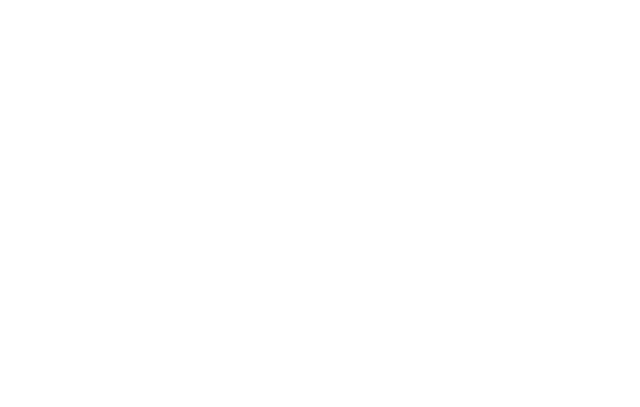
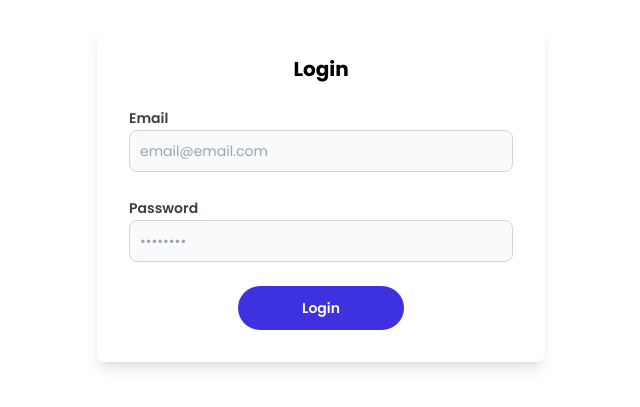
Before and after one commit to Immersive-Dash/fe-web, a React (Vite) app: page /login in a window 1280 px wide. Before the commit this address had no page. Shown: the part 207-614 px from the top of the page, without its empty margins (319-959 px from the left). Built offline with nearby package versions, Linux system fonts and the light colour scheme.

Commit message:
feat: add login page

```diff
--- a/src/App.tsx
+++ b/src/App.tsx
@@ -2,12 +2,14 @@
 import Layout from './pages/layout/layout';
 import Landing from './pages/landing/landing';
 import Dashboard from './pages/dashboard/dashboard';
+import Login from './pages/login/login';
 function App() {
   return (
     <>
       <BrowserRouter>
         <Routes>
           <Route index element={<Landing />} />
+          <Route path='/login' element={<Login />} />
           <Route path="/" element={<Layout />}>
             <Route path="/dashboard" element={<Dashboard />} />
           </Route>
--- a/src/pages/login/login.tsx
+++ b/src/pages/login/login.tsx
@@ -0,0 +1,30 @@
+const Login = () => {
+    return (
+        <>
+            <div className="flex flex-col items-center justify-center px-6 py-8 mx-auto h-screen md:h-screen lg:py-0">
+                <div className="w-full bg-white rounded-lg shadow-lg md:mt-0 sm:max-w-md xl:p-0">
+                    <div className="p-6 space-y-4 md:space-y-6 sm:p-8">
+                        <h1 className="text-xl flex justify-center text-black font-bold leading-tight tracking-tightmd:text-2xl">
+                            Login
+                        </h1>
+                        <div className="space-y-4 md:space-y-6">
+                            <div>
+                                <label className=" mb-2 text-sm font-semibold text-[#423E3E]">Email</label>
+                                <input type="email" name="email" className="bg-gray-50 border border-gray-300 text-gray-900 sm:text-sm rounded-lg focus:ring-primary-600 focus:border-primary-600 block w-full p-2.5" placeholder="email@email.com" required />
+                            </div>
+                            <div>
+                                <label className=" mb-2 text-sm font-semibold text-[#423E3E]">Password</label>
+                                <input type="password" name="password" className="bg-gray-50 border border-gray-300 text-gray-900 sm:text-sm rounded-lg focus:ring-primary-600 focus:border-primary-600 block w-full p-2.5" placeholder="••••••••" required />
+                            </div>
+                            <div className="flex justify-center">
+                                <button type="submit" className=" font-semibold text-white bg-[#3E31DF] hover:bg-[#03034F] rounded-full text-sm px-16 py-3 text-center">Login</button>
+                            </div>
+                        </div>
+                    </div>
+                </div>
+            </div>
+        </>
+    )
+}
+
+export default Login
```
